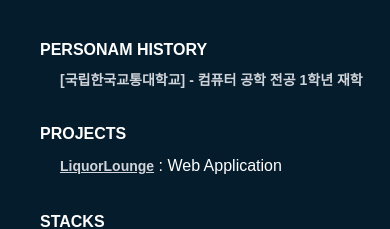
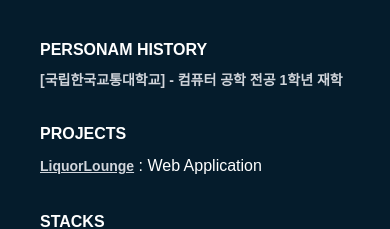
Before and after one commit to chaechae-04/chaechae, a Next.js app: page /about in a window 390 px wide. Shown: the part 208-437 px from the top of the page. Built offline with nearby package versions, Linux system fonts and the light colour scheme.

Commit message:
update : About Mobile View Badge Size

```diff
--- a/app/about/page.tsx
+++ b/app/about/page.tsx
@@ -98,21 +98,21 @@ export default function About() {
                 <div className="flex md:hidden lg:hidden xl:hidden w-full flex-col mx-auto ml-10 space-y-8">
                     <div>
                         <p className="font-bold mb-2">PERSONAM HISTORY</p>
-                        <div className="flex flex-col ml-5">
+                        <div className="flex flex-col">
                             <p className="text-sm font-bold text-gray-300">[국립한국교통대학교] - 컴퓨터 공학 전공 1학년 재학</p>
                         </div>
                     </div>
 
                     <div>
                         <p className="font-bold mb-2">PROJECTS</p>
-                        <div className="flex flex-col ml-5">
+                        <div className="flex flex-col">
                             <p> <Link href="https://github.com/chaechae-04/LiquorLounge" target="_blank" className="text-sm font-bold text-gray-300 underline">LiquorLounge</Link> : Web Application</p>
                         </div>
                     </div>
 
                     <div>
                         <p className="font-bold mb-2">STACKS</p>
-                        <div className="flex ml-5 space-x-2 flex-wrap space-y-2">
+                        <div className="flex space-x-2 flex-wrap space-y-2">
                             <div />
                             <img src="https://img.shields.io/badge/Java-007396.svg?&style=for-the-badge&logo=openjdk&logoColor=white" className="rounded-2xl" />
                             <img src="https://img.shields.io/badge/c%23-%23239120.svg?style=for-the-badge&logo=csharp&logoColor=white" className="rounded-2xl" />
@@ -133,7 +133,7 @@ export default function About() {
 
                     <div>
                         <p className="font-bold mb-2">CONTACT</p>
-                        <div className="flex flex-col ml-5">
+                        <div className="flex flex-col">
                             <div className="flex flex-row space-x-2">
                                 <Link href="https://github.com/chaechae-04" className="flex text-gray-300 hover:text-white mx-1 space-x-2" target="_blank" rel="noopener noreferrer">
                                     <FontAwesomeIcon icon={faGithub} className="w-6 h-6 mr-2" /> GitHub : chaechae-04
```
